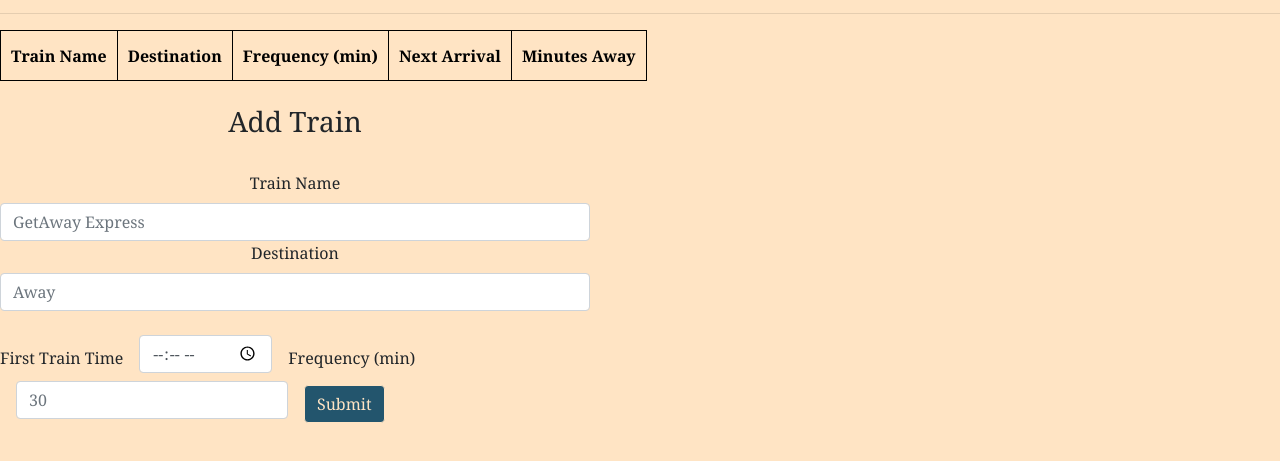
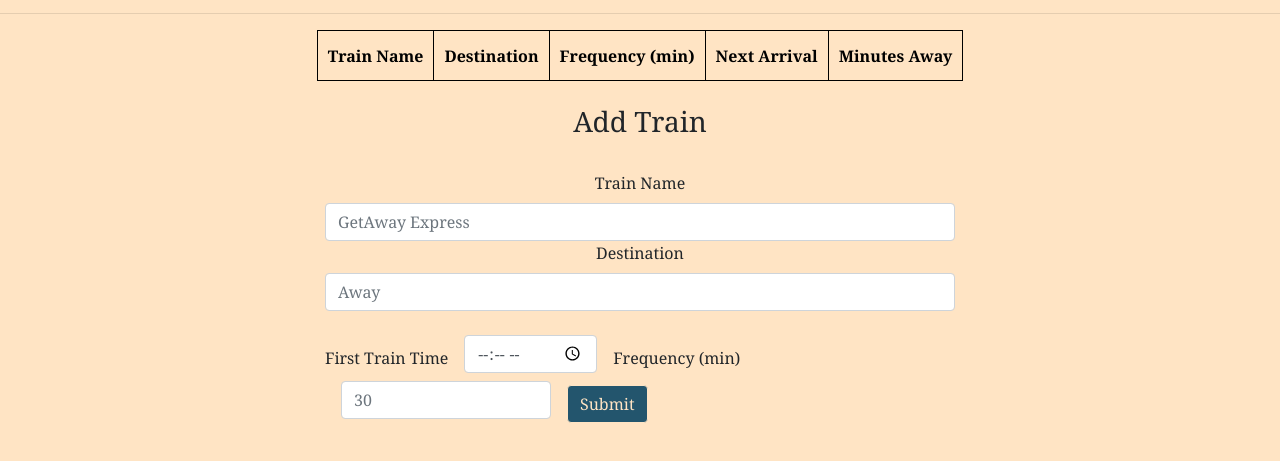
Before and after one commit to biancaslmn/TrainScheduler, a plain HTML site: page index.html in a window 1280 px wide. Shown: the part 421-882 px from the top of the page. Drawn offline with nearby package versions, Linux system fonts and the light colour scheme; no server answers.

Commit message:
last push

```diff
--- a/assets/style.css
+++ b/assets/style.css
@@ -13,6 +13,7 @@ h1{
 }
 
 .jumbotron{
+    text-align: center;
     height:300px;
     background-color: pink;
     background-image: url('../assets/images/boston.jpeg');
@@ -25,14 +26,16 @@ img{
 }
 
 #addTrainBtn{
+    text-align: center;
     border-color: bisque;
     background-color: rgb(35, 85, 109);
     color: bisque;
 }
 
 .panelBody{
-    width: 590px;
-    height: 590px;
+    text-align: center;
+    width: 630px;
+    height: 6320px;
 
 }
 
@@ -54,8 +57,13 @@ img{
 
 .formHolder{
     text-align: center;
+    display: flex;
+    flex-direction: column;
+    justify-content: center;
+    align-items: center;
 }
 #trainTable th {
+    text-align: center;
     height: 50px;
     padding-top: 12px;
     padding-bottom: 12px;
@@ -70,3 +78,7 @@ img{
 #trainTable #times {
     text-align: center;
 }
+
+#frequencyInput{
+    width: 210px;
+}
```
Also changed, not shown: assets/images/TrainSchedulePhoto.png (renamed from assets/images/Screen Shot 2018-10-09 at 6.28.15 PM.png), 1 other file.
